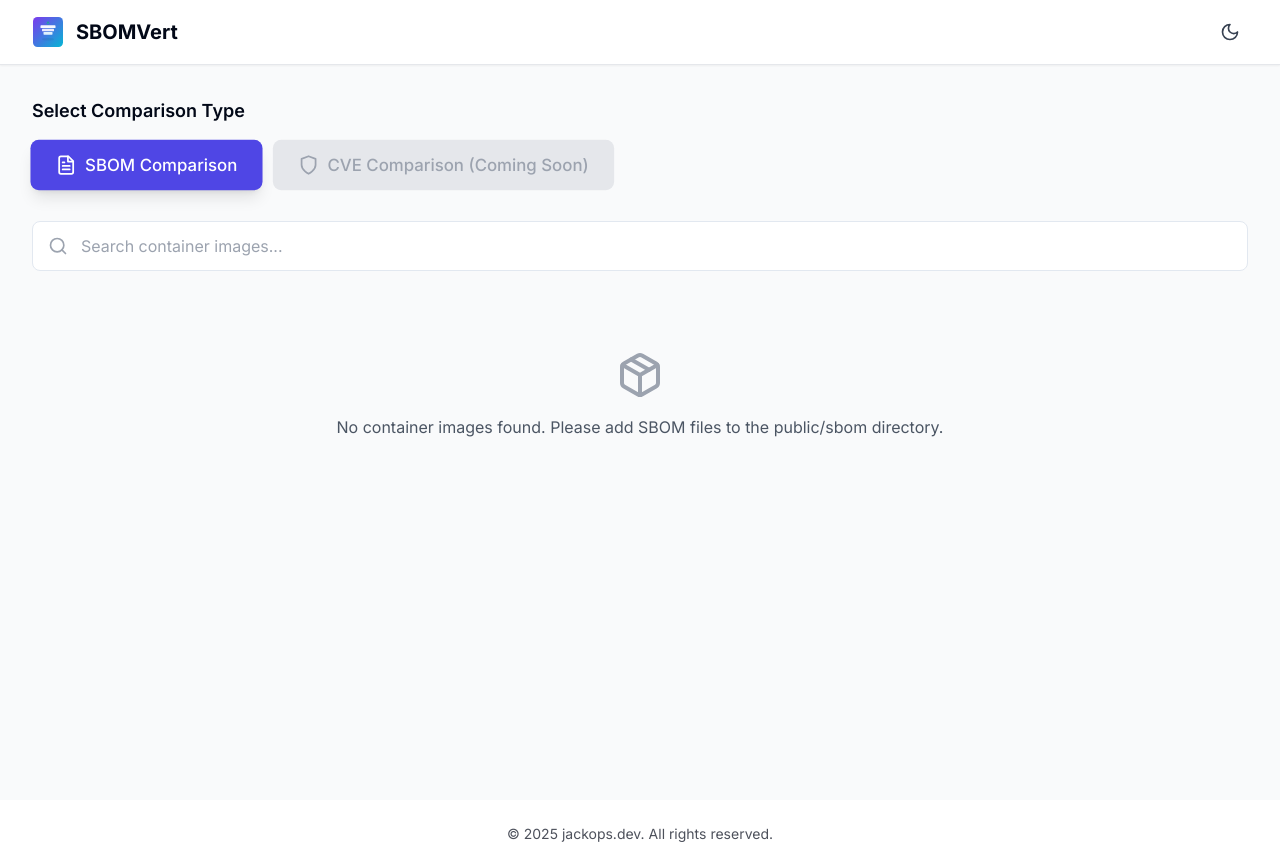
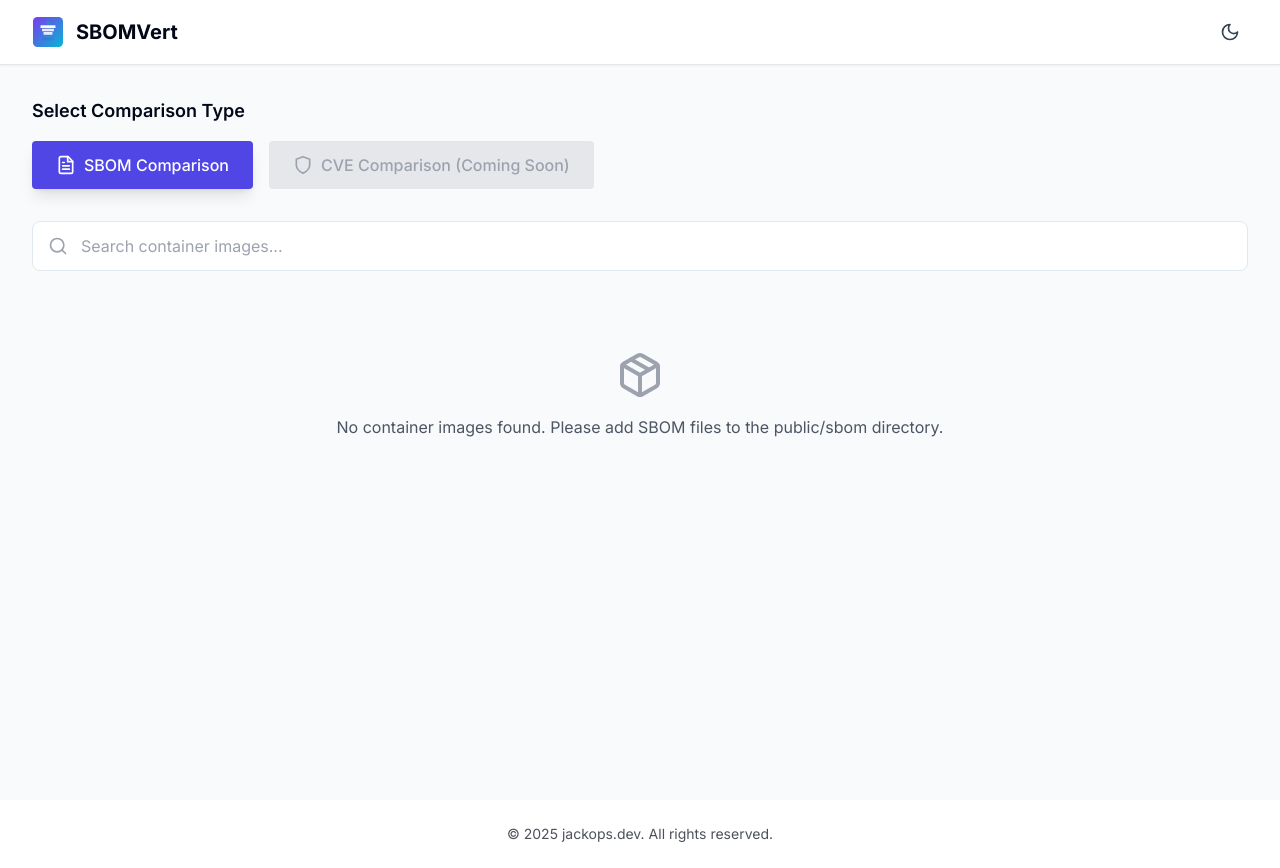
Before and after one commit to sbomvert/sbomvert, a Next.js app: page /compare in a window 1280 px wide. Built offline with nearby package versions, Linux system fonts and the light colour scheme.

Commit message:
impvove button

```diff
--- a/src/components/ui/Button.tsx
+++ b/src/components/ui/Button.tsx
@@ -2,8 +2,8 @@ import React from 'react';
 import { cn } from '@/lib/utils';
 
 interface ButtonProps extends React.ButtonHTMLAttributes<HTMLButtonElement> {
-  variant?: 'primary' | 'secondary' | 'outline'|'disabled';
-  size?: 'sm' | 'md' | 'lg';
+  variant?: 'primary' | 'secondary' | 'outline'|'disabled' | 'unfocused';
+  size?: 'sm' | 'md' | 'lg' | 'Sm';
   children?: React.ReactNode;
 }
 
@@ -14,24 +14,27 @@ export const Button: React.FC<ButtonProps> = ({
   children = undefined,
   ...props
 }) => {
-  const baseStyles = 'flex items-center gap-2 rounded-lg font-medium transition-all scale-105';
+  const baseStyles = 'flex items-center gap-2 rounded font-medium transition-all';
 
 
   const variantStyles = {
     primary: 'bg-indigo-600 text-white hover:bg-indigo-700 focus:ring-indigo-500 shadow-lg',
     secondary: 'bg-gray-200 text-gray-900 hover:bg-gray-300 focus:ring-gray-400 shadow-lg',
     outline: 'border-2 border-indigo-600 text-indigo-600 hover:bg-indigo-50 focus:ring-indigo-500',
+    unfocused: 'text-gray-600 dark:text-gray-400 hover:text-gray-900 dark:hover:text-gray-200',
+
     disabled: 'flex items-center bg-gray-200 dark:bg-gray-700 text-gray-400 dark:text-gray-500 cursor-not-allowed'
   };
 
   const sizeStyles = {
     sm: 'px-3 py-1.5 text-sm',
+    Sm: 'px-4 py-2 text-base',
     md: 'px-6 py-3 text-base',
     lg: 'px-9 py-6 text-lg',
   };
 
   return (
-    <div className='mx-1'>
+    <div className=''>
     <button
       className={cn(baseStyles, variantStyles[variant], sizeStyles[size], className)}
       {...props}
```
